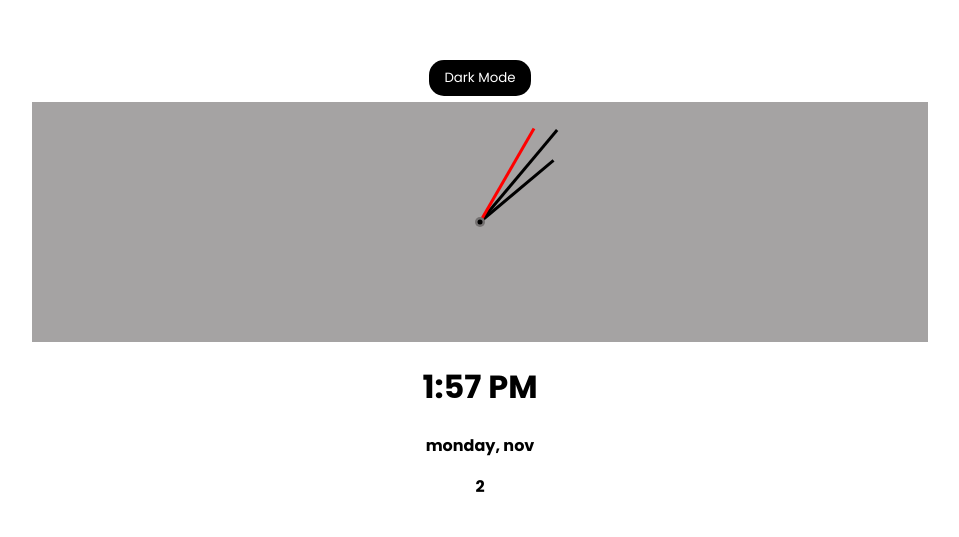
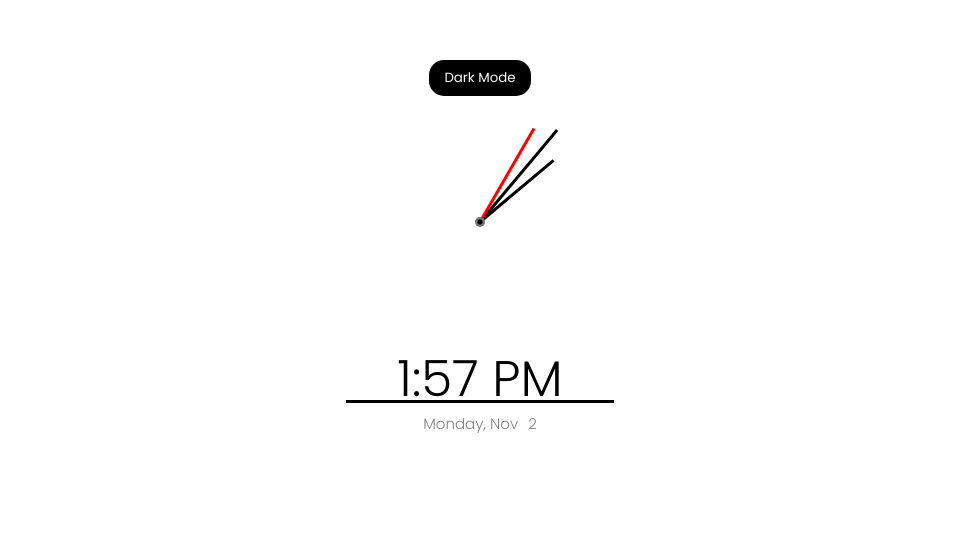
Before and after one commit to Ameer2000Mzori/Theme-Clock, a website built with webpack: page src/index.html in a window 1280 px wide. Shown: the part 106-643 px from the top of the page, without its empty margins (160-1119 px from the left). Built offline with nearby package versions, Linux system fonts and the light colour scheme.

Commit message:
added and finished styling to the project

```diff
--- a/src/index.html
+++ b/src/index.html
@@ -24,8 +24,9 @@
         </div>
         <div class="date-Time-Wrap">
           <h1>1:57 PM</h1>
+          <hr />
           <h4>
-            monday, nov
+            Monday, Nov
             <p>2</p>
           </h4>
         </div>
--- a/src/style.scss
+++ b/src/style.scss
@@ -45,7 +45,6 @@ body {
     .clock-Wrapper {
       position: relative;
       height: 50%;
-      background-color: rgb(165, 163, 163);
 
       .hr-Bar {
         position: absolute;
@@ -103,5 +102,44 @@ body {
         transform: translate(-50%, -50%);
       }
     }
+
+    .date-Time-Wrap {
+      display: flex;
+      flex-direction: column;
+      text-align: start;
+      align-items: center;
+      justify-content: flex-start;
+      height: 40%;
+
+      h1 {
+        padding: 0;
+        margin: 0;
+        font-family: inherit;
+        font-weight: 300;
+        font-size: 50px;
+        height: 45px;
+      }
+
+      hr {
+        height: 5px;
+        border: none;
+        border-bottom: solid;
+        width: 30%;
+      }
+
+      h4 {
+        padding: 0;
+        margin: 0;
+        color: gray;
+        display: flex;
+        font-weight: 300;
+        font-size: 15px;
+        height: 25px;
+        flex-direction: row;
+        text-align: center;
+        align-items: center;
+        gap: 10px;
+      }
+    }
   }
 }
```
Also changed, not shown: src/style.css, 1 other file.
